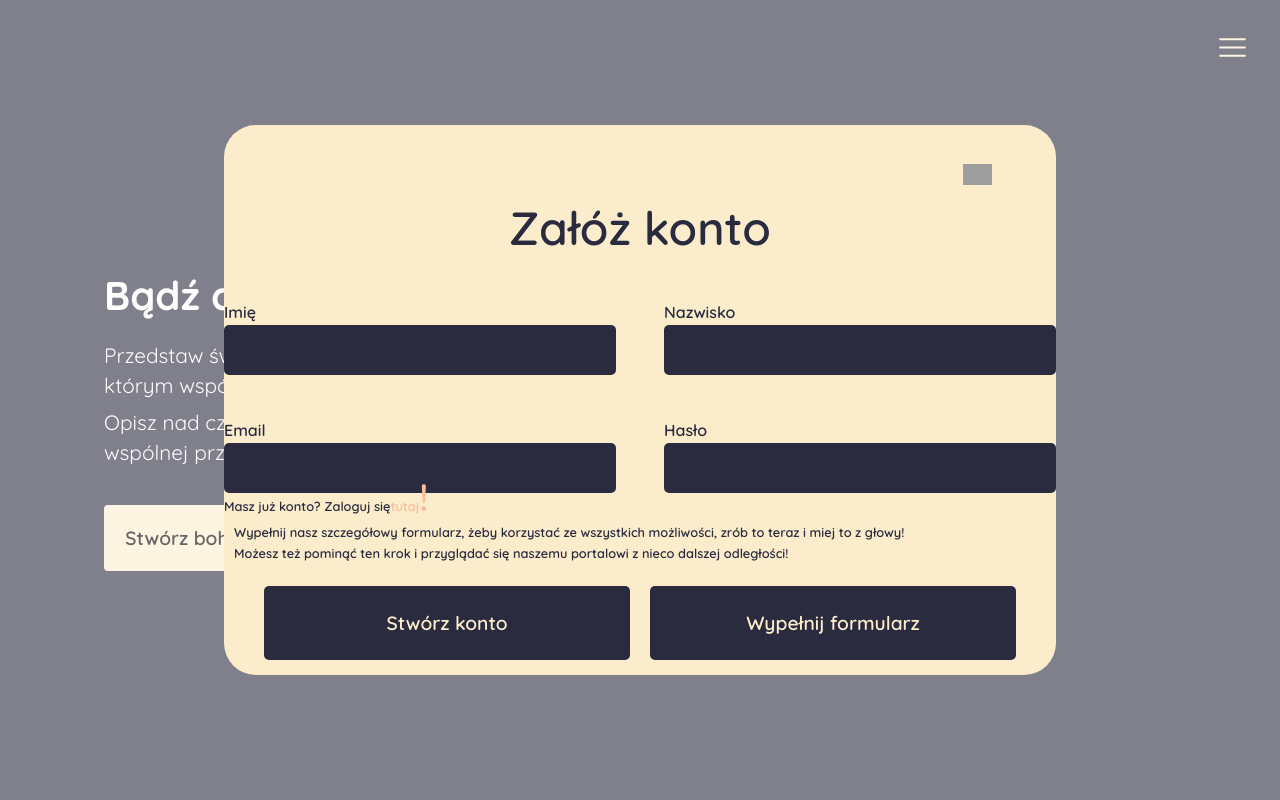
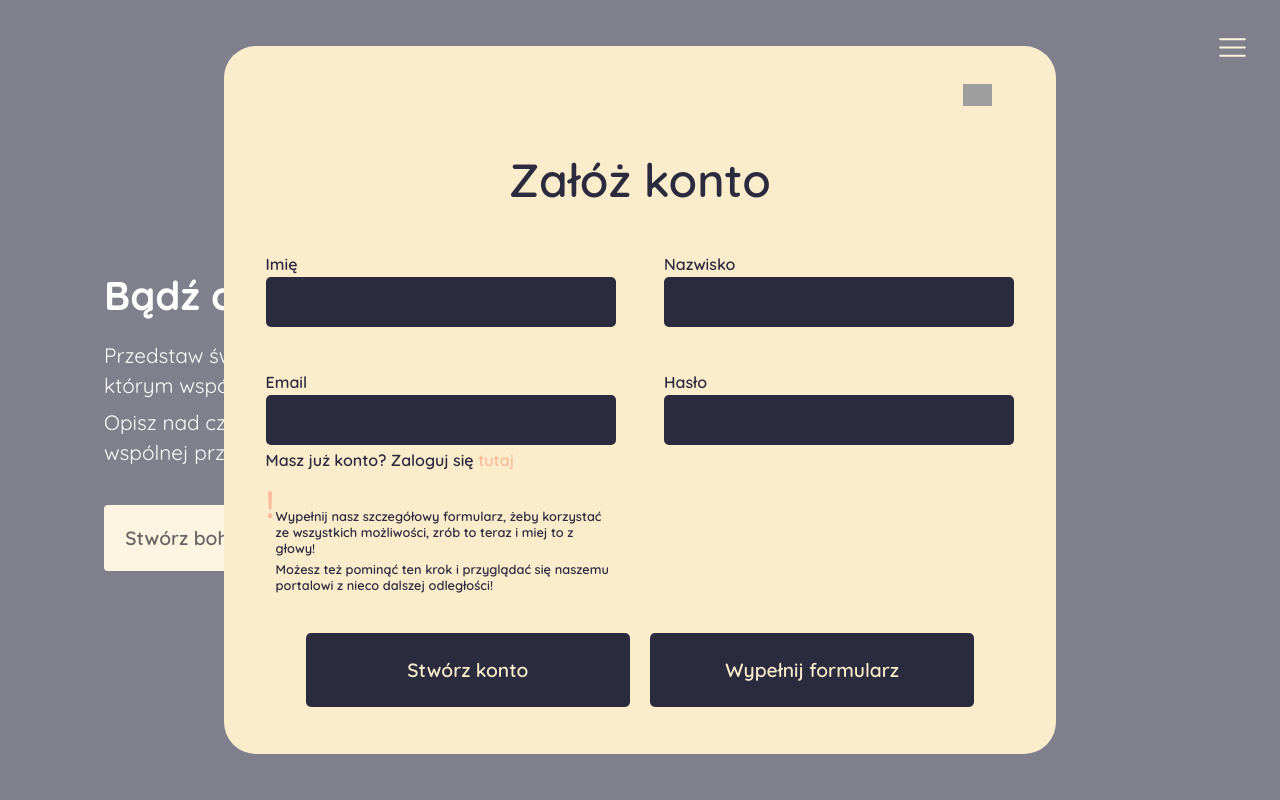
Before and after one commit to infoshareacademy/jfddr1-maklowiczeprogramowania-app, a React (Create React App) app: page /pages/SignUpDesktop in a window 1280 px wide. Shown: the top 800 px of the page. Built offline with nearby package versions, Linux system fonts and the light colour scheme; no server answers; grey boxes are pictures that could not be loaded.

Commit message:
SignIn and SignUpDesktop firebase added

```diff
--- a/src/pages/SignIn.jsx
+++ b/src/pages/SignIn.jsx
@@ -1,30 +1,38 @@
 import React, { useState } from "react";
-import { useAuth } from "../contexts/AuthContext";
 import MediaQuery from "react-responsive";
 import styled from "styled-components";
 import { Link, useHistory } from "react-router-dom";
+import { useAuth } from "../contexts/AuthContext";
 import Button from "../components/buttons/Button";
 import DesktopFormTemplate from "../components/templates/DesktopFormTemplate";
 import Input from "../components/Input";
 import MobileFormTemplate from "../components/templates/MobileFormTemplate";
-import WelcomePage from "../pages/WelcomePage";
 import {
   SignInTitle,
   StyledParagraph,
   StyledAnchor,
 } from "../components/SignInUpElements";
 import { StyledLabelDesktop } from "../components/Label";
-import Header from "../components/Header";
+
+export const SignInFormContainer = styled.form`
+  display: flex;
+  flex-direction: column;
+  align-self: center;
+  justify-self: center;
+  min-width: 60%;
+  max-width: 60%;
+  padding: 2rem 0;
+
+  @media (max-width: 1023px) {
+    min-width: 90%;
+    max-width: 90%;
+  } ;
+`;
 
 const ButtonContainer = styled.div`
   display: flex;
   flex-direction: column;
   margin: 15px 40px;
-`;
-
-const Form = styled.form`
-  display: flex;
-  flex-direction: column;
 `;
 
 const ErrorMessageBackground = styled.div`
@@ -57,9 +65,8 @@ const SignInForm = () => {
   };
 
   return (
-    <>
+    <SignInFormContainer onSubmit={submitHandler}>
       <SignInTitle>Zaloguj się</SignInTitle>
-      <Form onSubmit={submitHandler}>
       {error && (
         <ErrorMessageBackground>
           <ErrorMessageParagraph>{error}</ErrorMessageParagraph>
@@ -68,7 +75,6 @@ const SignInForm = () => {
       <StyledLabelDesktop htmlFor={"email"}>{"Email"}</StyledLabelDesktop>
       <Input ref={emailRef} id={"email"} name={"email"} type={"email"} />
       <StyledLabelDesktop htmlFor={"password"}>{"Hasło"}</StyledLabelDesktop>
-
       <Input
         ref={passwordRef}
         id={"password"}
@@ -84,8 +90,7 @@ const SignInForm = () => {
       <ButtonContainer>
         <Button type={"submit"} label={"Zaloguj"} />
       </ButtonContainer>
-      </Form>
-    </>
+    </SignInFormContainer>
   );
 };
 
--- a/src/pages/desktop/SignUpDesktop.jsx
+++ b/src/pages/desktop/SignUpDesktop.jsx
@@ -1,9 +1,10 @@
-import React, { useRef } from "react";
+import React, { useState } from "react";
 import styled from "styled-components";
+import { Link, useHistory } from "react-router-dom";
 import { useAuth } from "../../contexts/AuthContext";
-import { Link, useHistory } from "react-router-dom";
 import DesktopFormTemplate from "../../components/templates/DesktopFormTemplate";
 import { StyledLabelDesktop } from "../../components/Label";
+import { SignInFormContainer } from "../SignIn";
 import Input from "../../components/Input";
 import MediumButton from "../../components/buttons/MediumButton";
 import {
@@ -11,6 +12,12 @@ import {
   StyledParagraph,
   StyledAnchor,
 } from "../../components/SignInUpElements";
+
+const SignUpFormContainer = styled(SignInFormContainer)`
+  min-width: 90%;
+  max-width: 90%;
+`;
+
 const MainInputContainer = styled.div`
   display: flex;
   gap: 3rem;
@@ -43,13 +50,24 @@ const SingUpInfoParagraph = styled.p`
   margin: -20px 0 25px 10px;
 `;
 
-const Form = styled.form``;
+const ErrorMessageBackground = styled.div`
+  margin-top: 2em;
+  padding: 1em;
+  border-radius: 4px;
+  background: #fbbb9a;
+  color: #f49869;
+`;
+
+const ErrorMessageParagraph = styled.p`
+  font-size: 1.1rem;
+`;
 
 const SignUpDesktop = () => {
   const firstNameRef = React.createRef();
   const secondNameRef = React.createRef();
   const emailRef = React.createRef();
   const passwordRef = React.createRef();
+  const [error, setError] = useState();
   const { signUp } = useAuth();
   const history = useHistory();
 
@@ -60,13 +78,24 @@ const SignUpDesktop = () => {
       // secondNameRef.current.value,
       emailRef.current.value,
       passwordRef.current.value
-    ).then(history.push("/pages/AuthWelcomeView"));
+    )
+      .then(() => {
+        history.push("/pages/AuthWelcomeView");
+      })
+      .catch(() => {
+        setError("Rejestracja nie powiodła się, spróbuj ponownie!");
+      });
   };
 
   return (
     <DesktopFormTemplate>
-      <SignInTitle>Załóż konto</SignInTitle>
-      <Form onSubmit={submitHandler}>
+      <SignUpFormContainer onSubmit={submitHandler}>
+        <SignInTitle>Załóż konto</SignInTitle>
+        {error && (
+          <ErrorMessageBackground>
+            <ErrorMessageParagraph>{error}</ErrorMessageParagraph>
+          </ErrorMessageBackground>
+        )}
         <MainInputContainer>
           <SideInputContainer>
             <StyledLabelDesktop htmlFor={"firstName"}>
@@ -87,6 +116,23 @@ const SignUpDesktop = () => {
               type={"email"}
               required
             />
+            <StyledParagraph>
+              Masz już konto? Zaloguj się{" "}
+              <Link to="../pages/SignIn">
+                <StyledAnchor>tutaj</StyledAnchor>
+              </Link>
+            </StyledParagraph>
+            <SingUpInfoContainer>
+              <SingUpInfoMark>!</SingUpInfoMark>
+              <SingUpInfoParagraph>
+                Wypełnij nasz szczegółowy formularz, żeby korzystać ze
+                wszystkich możliwości, zrób to teraz i miej to z głowy!
+              </SingUpInfoParagraph>
+              <SingUpInfoParagraph>
+                Możesz też pominąć ten krok i przyglądać się naszemu portalowi z
+                nieco dalszej odległości!
+              </SingUpInfoParagraph>
+            </SingUpInfoContainer>
           </SideInputContainer>
           <SideInputContainer>
             <StyledLabelDesktop htmlFor={"secondName"}>
@@ -111,26 +157,11 @@ const SignUpDesktop = () => {
             />
           </SideInputContainer>
         </MainInputContainer>
-        <SingUpInfoContainer>
-          <StyledParagraph>
-            Masz już konto? Zaloguj się
-            <StyledAnchor href="/">tutaj</StyledAnchor>
-          </StyledParagraph>
-          <SingUpInfoMark>!</SingUpInfoMark>
-          <SingUpInfoParagraph>
-            Wypełnij nasz szczegółowy formularz, żeby korzystać ze wszystkich
-            możliwości, zrób to teraz i miej to z głowy!
-          </SingUpInfoParagraph>
-          <SingUpInfoParagraph>
-            Możesz też pominąć ten krok i przyglądać się naszemu portalowi z
-            nieco dalszej odległości!
-          </SingUpInfoParagraph>
-        </SingUpInfoContainer>
         <ButtonContainer>
           <MediumButton type={"submit"} label={"Stwórz konto"} />
-          <MediumButton label={"Wypełnij formularz"} />
+          <MediumButton type={"submit"} label={"Wypełnij formularz"} />
         </ButtonContainer>
-      </Form>
+      </SignUpFormContainer>
     </DesktopFormTemplate>
   );
 };
```
Lines whose indentation alone changed are shown as unchanged.
